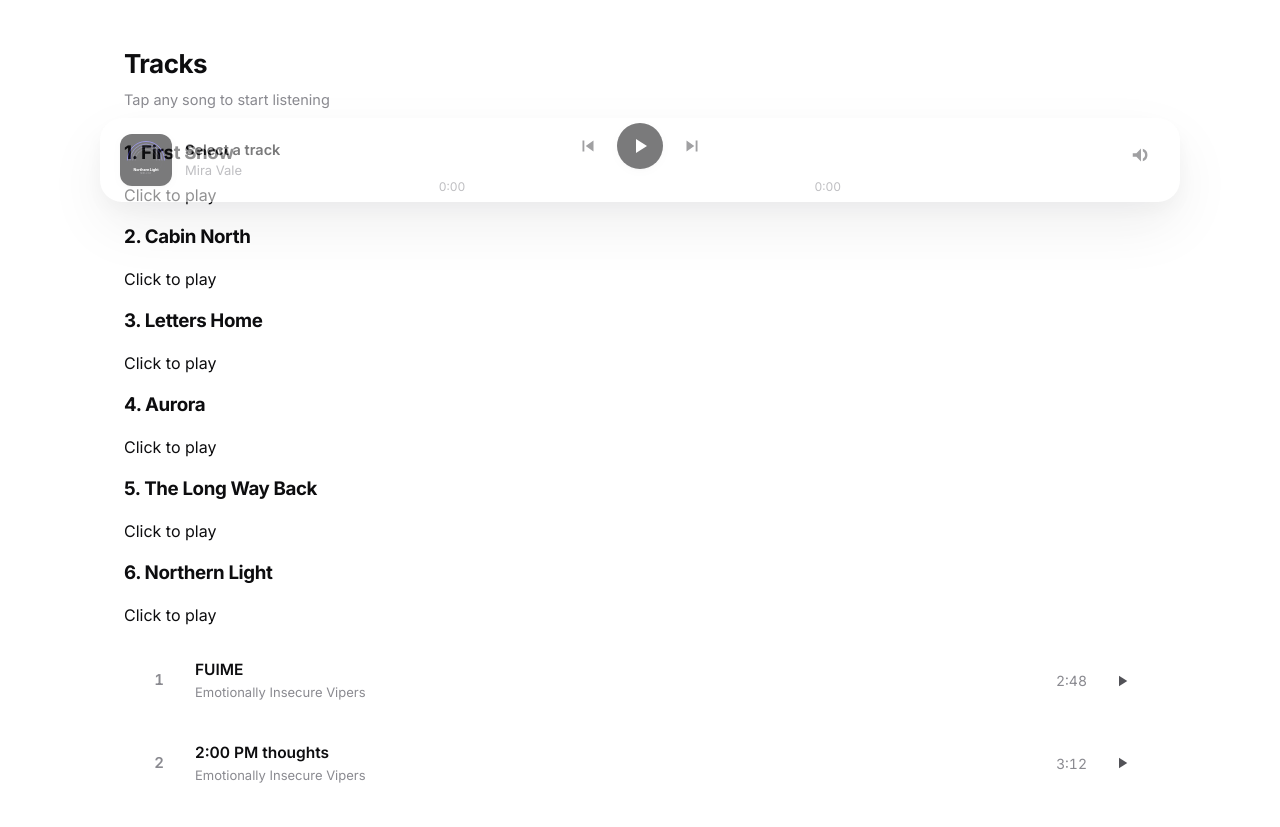
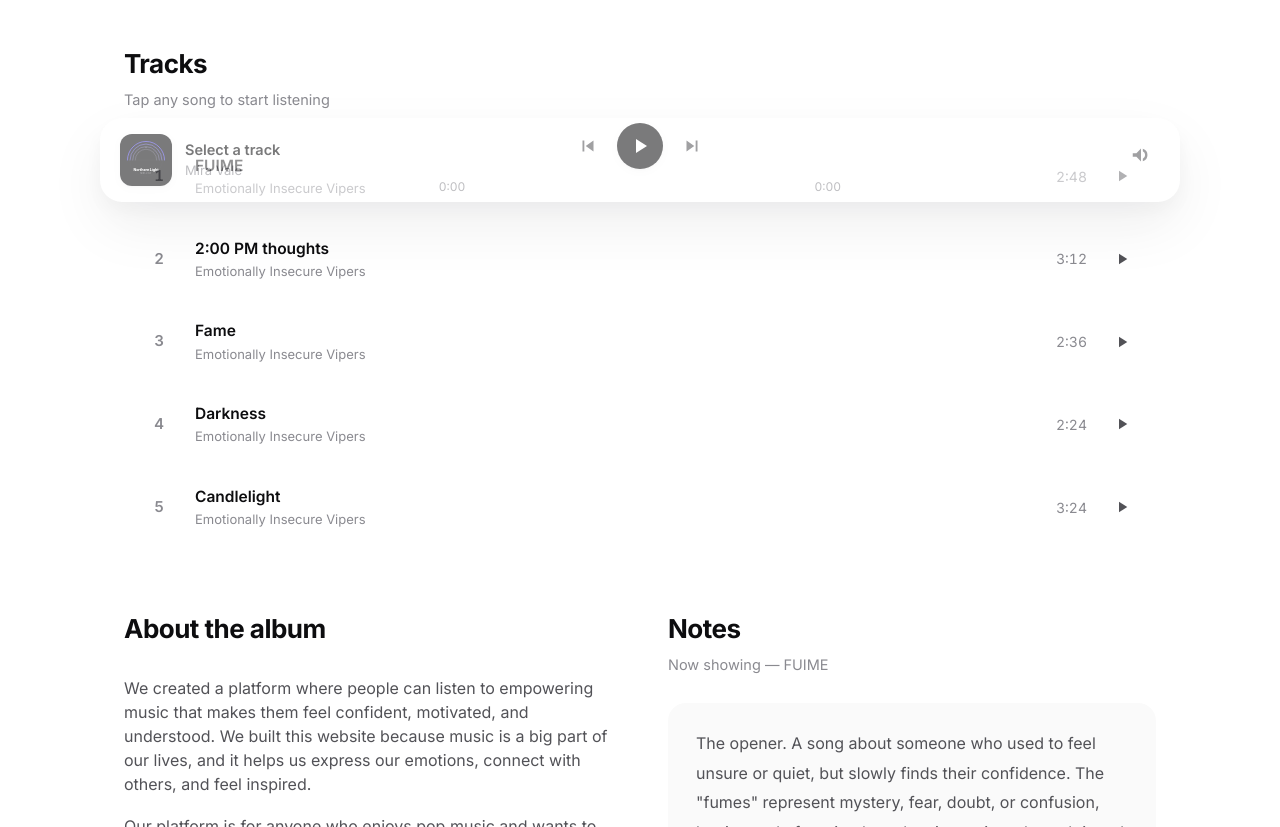
Before and after one commit to MntRushmore/FUIME, a plain HTML site: page index.html in a window 1280 px wide. Shown: the part 580-1407 px from the top of the page. Drawn offline with Linux system fonts and the light colour scheme.

Commit message:
yigfeqhkcajsn

```diff
--- a/index.html
+++ b/index.html
@@ -66,50 +66,6 @@
       <div class="section__head">
         <h2>Tracks</h2>
         <p class="section__sub">Tap any song to start listening</p>
-      </div>
-
-      <div class="song-list">
-        <div class="song" data-title="First Snow" data-audio="audio/01-first-snow.wav">
-          <div class="song-info">
-            <h3>1. First Snow</h3>
-            <p>Click to play</p>
-          </div>
-        </div>
-
-        <div class="song" data-title="Cabin North" data-audio="audio/02-cabin-north.wav">
-          <div class="song-info">
-            <h3>2. Cabin North</h3>
-            <p>Click to play</p>
-          </div>
-        </div>
-
-        <div class="song" data-title="Letters Home" data-audio="audio/03-letters-home.wav">
-          <div class="song-info">
-            <h3>3. Letters Home</h3>
-            <p>Click to play</p>
-          </div>
-        </div>
-
-        <div class="song" data-title="Aurora" data-audio="audio/04-aurora.wav">
-          <div class="song-info">
-            <h3>4. Aurora</h3>
-            <p>Click to play</p>
-          </div>
-        </div>
-
-        <div class="song" data-title="The Long Way Back" data-audio="audio/05-the-long-way-back.wav">
-          <div class="song-info">
-            <h3>5. The Long Way Back</h3>
-            <p>Click to play</p>
-          </div>
-        </div>
-
-        <div class="song" data-title="Northern Light" data-audio="audio/06-northern-light.wav">
-          <div class="song-info">
-            <h3>6. Northern Light</h3>
-            <p>Click to play</p>
-          </div>
-        </div>
       </div>
 
       <ol class="tracklist" id="trackList" aria-label="Album tracks">
```
